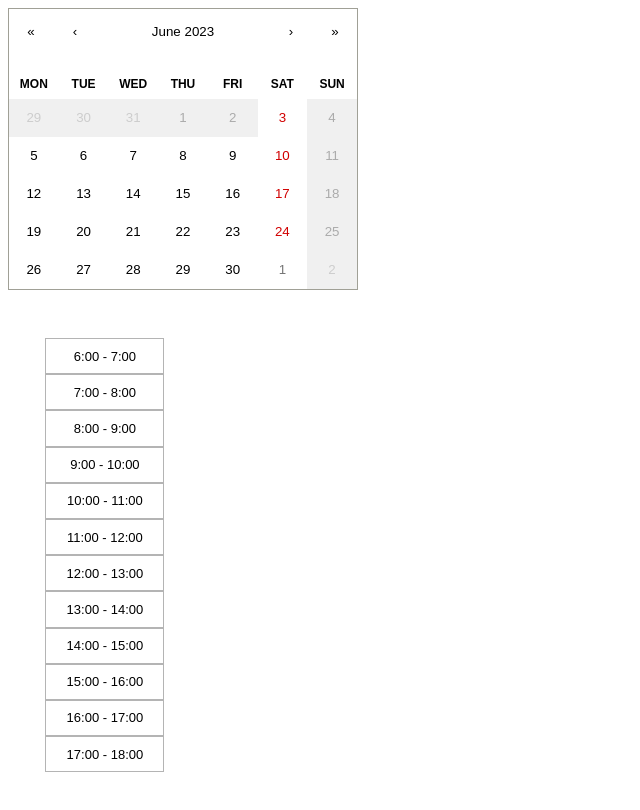
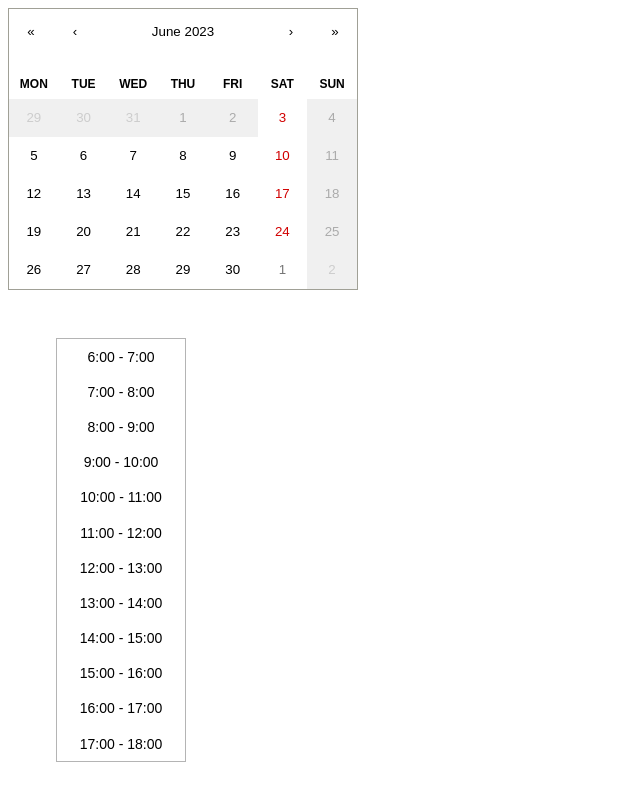
Before and after one commit to lukacasey/soulFlex.client, a React (Create React App) app: page / in a window 1280 px wide. Shown: the top 810 px of the page, without its empty margins (0-640 px from the left). Built offline with nearby package versions, Linux system fonts and the light colour scheme.

Commit message:
1: time is saved in a variable and logged to the console 2: background-color and color is changed onclick

```diff
--- a/src/components/booking/Timepicker.js
+++ b/src/components/booking/Timepicker.js
@@ -1,7 +1,22 @@
+import { useState } from "react";
 import "../../styles/timePicker.css";
 
 // recieving date from calendar
 export default function Timepicker({ selectedDate }) {
+  // useState for time value
+  const [value, setValue] = useState();
+  // useState for background color
+  const [bgColor, setBgColor] = useState("");
+  const [color, setColor] = useState("");
+
+  // pass the index value and log timeRanges of index value
+  function onClick(index) {
+    setValue(index);
+    setBgColor(index); // Set the index as the background color value
+    setColor(index);
+    console.log(timeRanges[index]);
+  }
+
   // Get the day of the selected date
   const dayOfWeek = selectedDate.getDay();
 
@@ -67,7 +82,18 @@ export default function Timepicker({ selectedDate }) {
         {/* this code maps over the timeRanges array, generating a set of <div> elements for each time range. */}
         {timeRanges.map((range, index) => (
           // the class names of the <div> elements are dynamically generated based on the index value.
-          <div key={index} className={`t${index}`}>
+          <div
+            key={index}
+            className={`t${index}`}
+            // pass the index value to onlClick function
+            onClick={() => onClick(index)}
+            // Apply the background color dynamically
+            style={{
+              backgroundColor: index === bgColor ? "#006edc" : "initial",
+              color: index === color ? "white" : "initial",
+            }}
+            value={value}
+          >
             {/* The start and end times are displayed as text content. */}
             {`${range.start} - ${range.end}`}
           </div>
--- a/src/styles/timePicker.css
+++ b/src/styles/timePicker.css
@@ -2,19 +2,19 @@
   font-family: Arial, Helvetica, sans-serif;
   display: flex;
   flex-direction: column;
-  background-color: aqua;
   align-items: center;
-  width: fit-content;
+  width: 8rem;
   margin: 3rem;
+  border: 1px solid rgb(180, 180, 180);
 }
 
 .timePicker-container div {
-  border: 1px solid rgb(180, 180, 180);
+  border: 0px solid rgb(180, 180, 180);
   background-color: white;
-  padding: 0.6rem;
+  padding: 0.6rem 0rem;
   width: 100%;
   text-align: center;
-  font-size: 13px;
+  font-size: 14px;
 }
 
 .timePicker-container div:hover {
```
